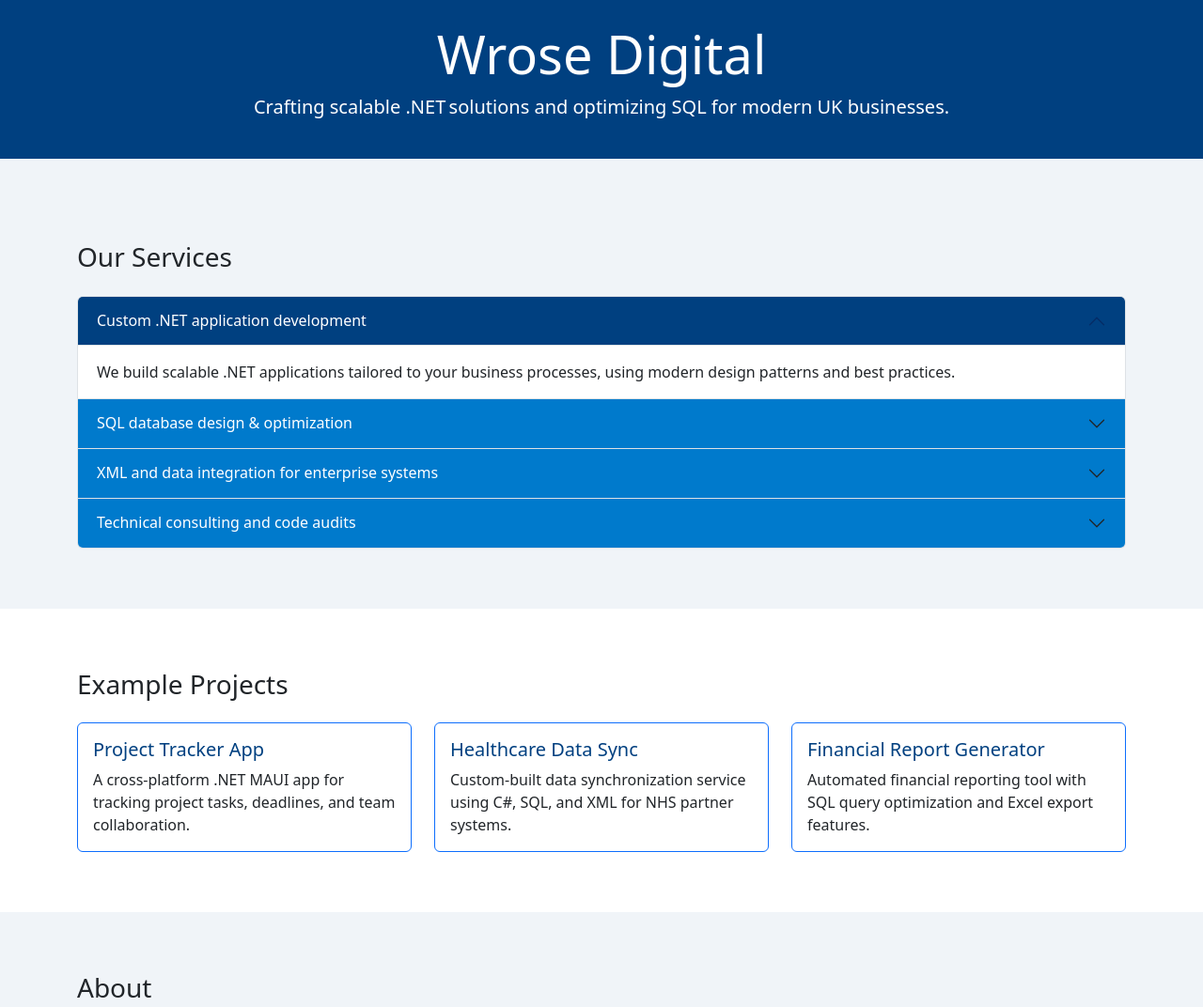
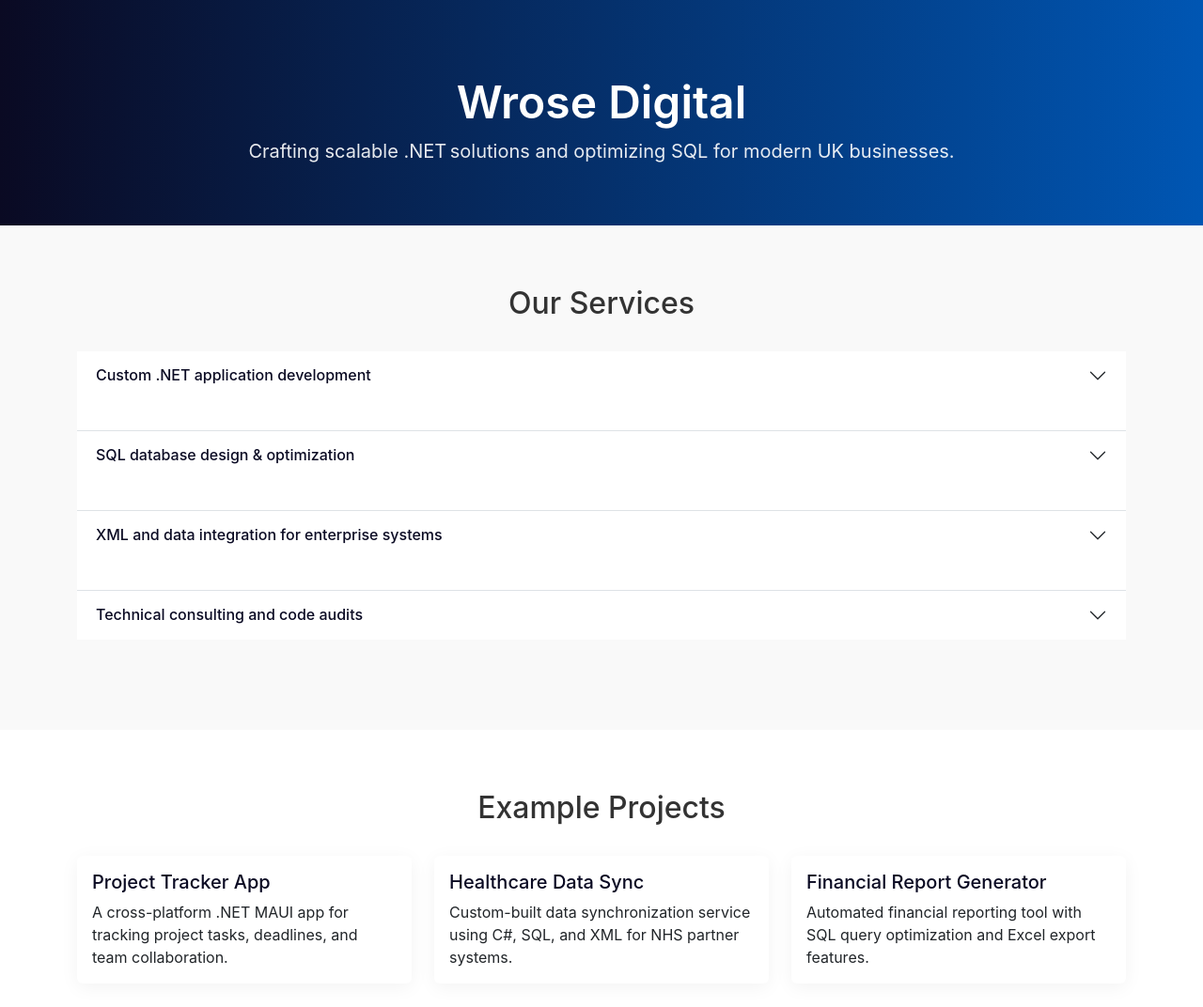
Before and after one commit to brandonjamesparkinson/wrose-digital-site, a plain HTML site: page index.html in a window 1280 px wide. Shown: the top 1072 px of the page at 94% size. Drawn offline with nearby package versions, Linux system fonts and the light colour scheme.

Commit message:
design rework

```diff
--- a/index.html
+++ b/index.html
@@ -7,66 +7,95 @@
   <link href="https://cdn.jsdelivr.net/npm/bootstrap@5.3.0/dist/css/bootstrap.min.css" rel="stylesheet">
   <style>
     :root {
-      --primary: #004080;
-      --secondary: #007acc;
-      --light-bg: #f0f4f8;
+      --primary: #0a0a23;
+      --secondary: #0056b3;
+      --background: #f9f9f9;
     }
     body {
-      background-color: var(--light-bg);
+      background-color: var(--background);
+      font-family: -apple-system, BlinkMacSystemFont, "Segoe UI", Roboto, "Helvetica Neue", Arial, sans-serif;
+      color: #333;
     }
     header {
-      background-color: var(--primary);
+      background: linear-gradient(to right, var(--primary), var(--secondary));
       color: white;
+      padding: 5rem 1rem 3rem;
+      text-align: center;
+    }
+    header h1 {
+      font-size: 3rem;
+      font-weight: 600;
+      margin-bottom: 0.5rem;
+    }
+    header p {
+      font-size: 1.25rem;
+      opacity: 0.9;
     }
     .section {
       padding: 4rem 1rem;
     }
+    .section h2 {
+      font-size: 2rem;
+      margin-bottom: 2rem;
+      text-align: center;
+      font-weight: 500;
+    }
     .accordion-button {
+      background-color: white;
+      color: var(--primary);
+      font-weight: 500;
+    }
+    .accordion-button:not(.collapsed) {
       background-color: var(--secondary);
       color: white;
     }
-    .accordion-button:not(.collapsed) {
-      background-color: var(--primary);
-      color: white;
+    .card {
+      border: none;
+      box-shadow: 0 4px 20px rgba(0, 0, 0, 0.05);
+      transition: transform 0.3s ease;
+    }
+    .card:hover {
+      transform: translateY(-5px);
     }
     .card-title {
+      font-size: 1.25rem;
       color: var(--primary);
     }
     footer {
       background-color: var(--primary);
       color: white;
+      padding: 2rem 1rem;
+      text-align: center;
+      margin-top: 3rem;
     }
     .btn-primary {
       background-color: var(--secondary);
-      border-color: var(--secondary);
+      border: none;
     }
     .btn-primary:hover {
       background-color: var(--primary);
-      border-color: var(--primary);
     }
   </style>
 </head>
 <body>
   <!-- Header -->
-  <header class="py-4 mb-4">
-    <div class="container text-center">
-      <h1 class="display-4">Wrose Digital</h1>
-      <p class="lead">Crafting scalable .NET solutions and optimizing SQL for modern UK businesses.</p>
-    </div>
+  <header>
+    <h1>Wrose Digital</h1>
+    <p>Crafting scalable .NET solutions and optimizing SQL for modern UK businesses.</p>
   </header>
 
   <!-- Services -->
   <section class="section">
     <div class="container">
-      <h2 class="h3 mb-4">Our Services</h2>
-      <div class="accordion" id="servicesAccordion">
+      <h2>Our Services</h2>
+      <div class="accordion accordion-flush" id="servicesAccordion">
         <div class="accordion-item">
           <h2 class="accordion-header" id="headingOne">
-            <button class="accordion-button" type="button" data-bs-toggle="collapse" data-bs-target="#collapseOne" aria-expanded="true" aria-controls="collapseOne">
+            <button class="accordion-button collapsed" type="button" data-bs-toggle="collapse" data-bs-target="#collapseOne" aria-expanded="false" aria-controls="collapseOne">
               Custom .NET application development
             </button>
           </h2>
-          <div id="collapseOne" class="accordion-collapse collapse show" aria-labelledby="headingOne" data-bs-parent="#servicesAccordion">
+          <div id="collapseOne" class="accordion-collapse collapse" aria-labelledby="headingOne" data-bs-parent="#servicesAccordion">
             <div class="accordion-body">
               We build scalable .NET applications tailored to your business processes, using modern design patterns and best practices.
             </div>
@@ -115,10 +144,10 @@
   <!-- Projects -->
   <section class="section bg-white">
     <div class="container">
-      <h2 class="h3 mb-4">Example Projects</h2>
+      <h2>Example Projects</h2>
       <div class="row g-4">
         <div class="col-md-4">
-          <div class="card h-100 border-primary">
+          <div class="card h-100">
             <div class="card-body">
               <h5 class="card-title">Project Tracker App</h5>
               <p class="card-text">A cross-platform .NET MAUI app for tracking project tasks, deadlines, and team collaboration.</p>
@@ -126,7 +155,7 @@
           </div>
         </div>
         <div class="col-md-4">
-          <div class="card h-100 border-primary">
+          <div class="card h-100">
             <div class="card-body">
               <h5 class="card-title">Healthcare Data Sync</h5>
               <p class="card-text">Custom-built data synchronization service using C#, SQL, and XML for NHS partner systems.</p>
@@ -134,7 +163,7 @@
           </div>
         </div>
         <div class="col-md-4">
-          <div class="card h-100 border-primary">
+          <div class="card h-100">
             <div class="card-body">
               <h5 class="card-title">Financial Report Generator</h5>
               <p class="card-text">Automated financial reporting tool with SQL query optimization and Excel export features.</p>
@@ -148,7 +177,7 @@
   <!-- About -->
   <section class="section">
     <div class="container">
-      <h2 class="h3 mb-4">About</h2>
+      <h2>About</h2>
       <p class="fs-5">
         With over 7 years of experience in C#, .NET, SQL, and SSMS, Wrose Digital delivers expert consulting and high-performance software development services. Whether you're a startup or an established enterprise, we bring precision and scalability to your systems.
       </p>
@@ -158,7 +187,7 @@
   <!-- Contact -->
   <section class="section bg-white">
     <div class="container">
-      <h2 class="h3 mb-4">Contact</h2>
+      <h2>Contact</h2>
       <form name="contact" method="POST" data-netlify="true">
         <input type="hidden" name="form-name" value="contact">
         <div class="mb-3">
@@ -179,7 +208,7 @@
   </section>
 
   <!-- Footer -->
-  <footer class="py-4 text-center mt-4">
+  <footer>
     &copy; 2025 Wrose Digital. All rights reserved.
   </footer>
 
```
